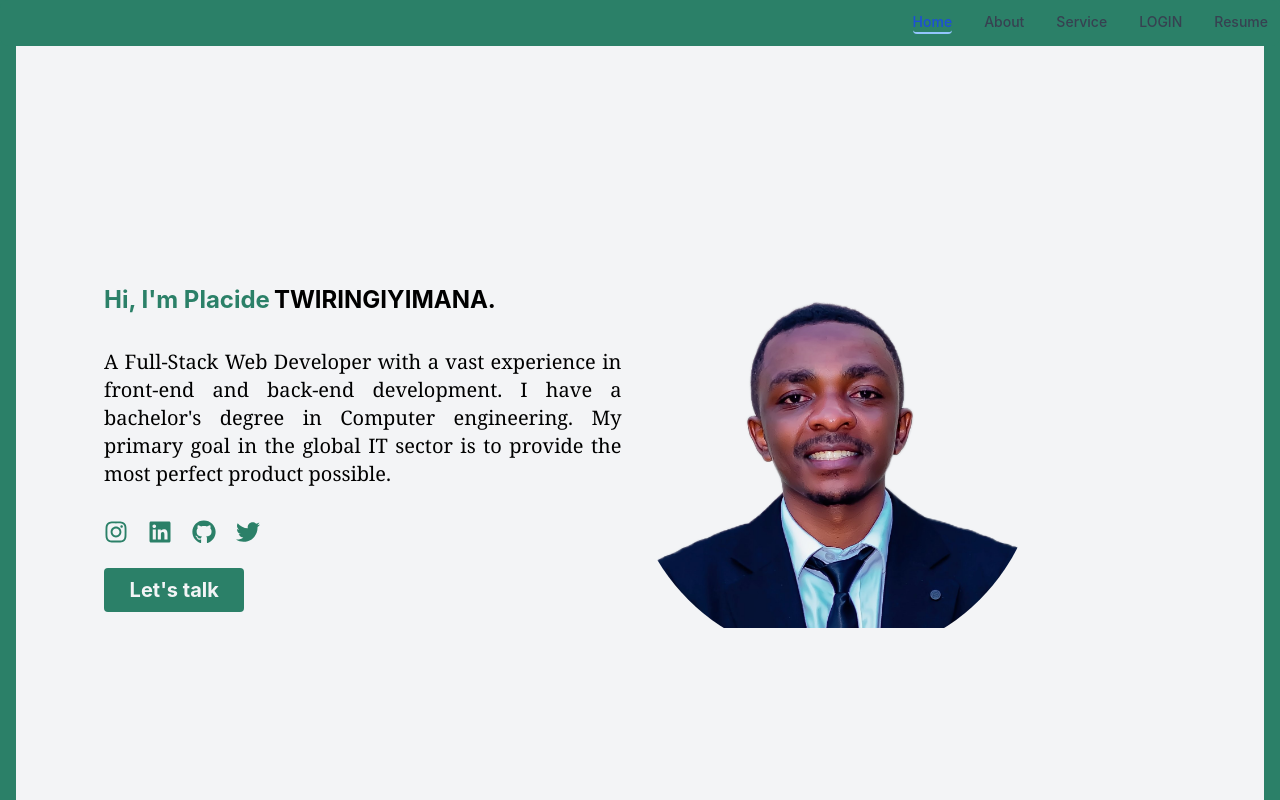
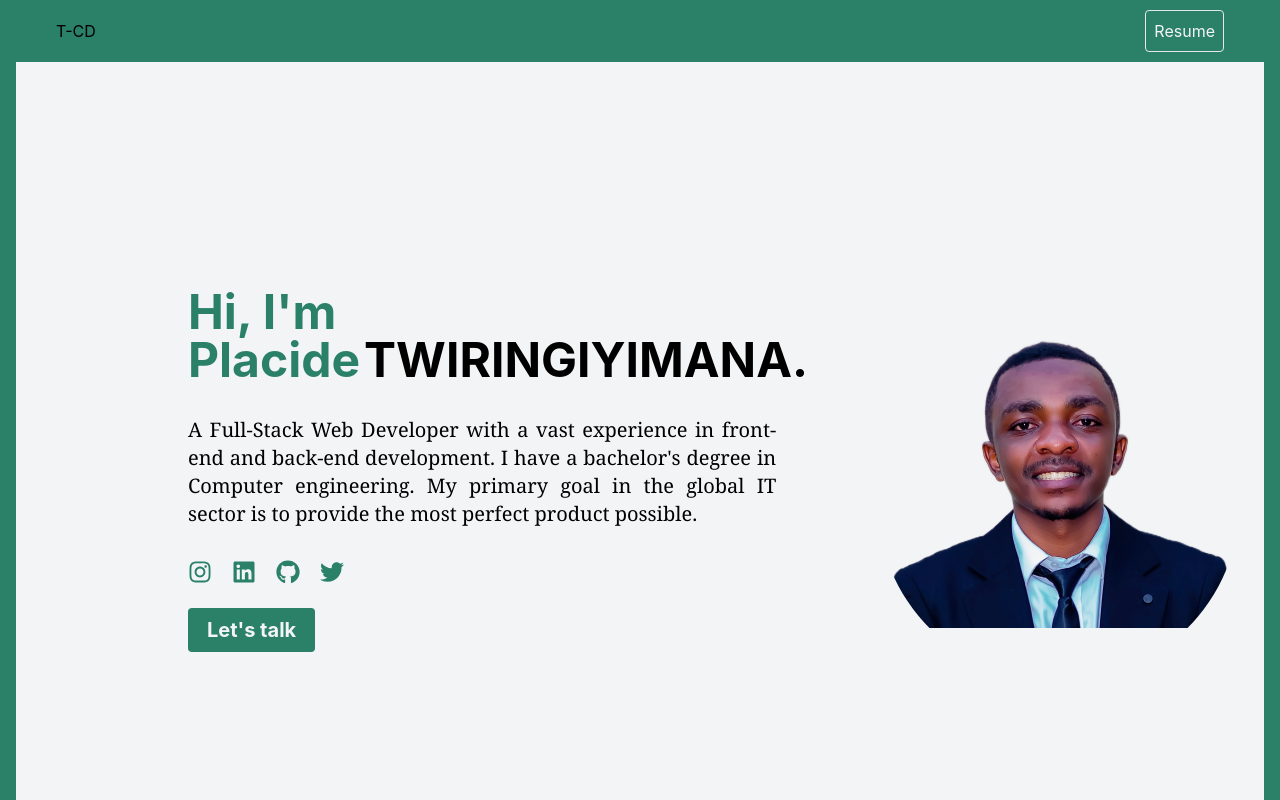
Before and after one commit to Placide123/my_brand, a React (Create React App) app in the folder my_brand/: page / in a window 1280 px wide. Shown: the top 800 px of the page. Built offline with nearby package versions, Linux system fonts and the light colour scheme.

Commit message:
reducing space of my pages and fixing responsiveness

```diff
--- a/my_brand/src/component/Footer.js
+++ b/my_brand/src/component/Footer.js
@@ -3,7 +3,7 @@ export default function Footer() {
 
   return (
   <>
-  <div className="flex  flex-col justify-center items-center  h-[30vh] p-2 font-serif text-justify">
+  <div className="flex  flex-col justify-center items-center  h-[10vh] md:h-[20vh] p-2 font-serif text-justify">
     <div>
       <h1 className="p-4 text-base ">Subscribe to my website to receive notifications of updates to my work.</h1>
       <form className="flex">
@@ -22,7 +22,7 @@ export default function Footer() {
           </button>
       </form>
     </div>
-      <h1 className="p-4">&copy; 2024</h1>
+      <h1 className="p-4 font-serif">&copy; Placide TWIRINGIYIMANA 2024</h1>
   </div>
   </>
   );
--- a/my_brand/src/component/Mywork.js
+++ b/my_brand/src/component/Mywork.js
@@ -3,10 +3,10 @@ export default function Mywork() {
 
     return (
         <>
-            <div className="flex flex-col justify-center  h-[230vh] md:h-[90vh]">
+            <div className="flex flex-col justify-center  h-[220vh]  md:h-[230vh] lg:h-[90vh]">
                 <h1 className="p-2 flex justify-center font-bold text-2xl md:p-10 text-primary">My Current Work</h1>
                 <div className="flex md:flex-row m-2 md:m-10 flex-col md:gap-x-2 gap-y-1">
-                    <div className=" text-justify xl:h-auto p-1 hover:bg-primary rounded">
+                    <div className=" text-justify xl:h-auto md:h-auto p-1 hover:bg-primary rounded">
                         <img
                             src="https://images.unsplash.com/photo-1548372290-8d01b6c8e78c?ixlib=rb-4.0.3&ixid=MnwxMjA3fDB8MHxwaG90by1wYWdlfHx8fGVufDB8fHx8&auto=format&fit=crop&w=1169&q=80"
                             alt="a person"
--- a/my_brand/src/component/Navigation.js
+++ b/my_brand/src/component/Navigation.js
@@ -4,49 +4,55 @@ import { FiMenu } from 'react-icons/fi'
 
 
 export default function Navigation() {
-  const [isOpen, setIsOpen] = useState(false);
+  // const [isOpen, setIsOpen] = useState(false);
 
-  const toggleMenu = () => {
-    setIsOpen(!isOpen);
-  };
+  // const toggleMenu = () => {
+  //   setIsOpen(!isOpen);
+  // };
 
   return (
 
-    <nav className="bg-primary border-gray-200 px-2 md:px-4 py-2.5 rounded dark:bg-gray-900">
-      <div className="container flex flex-wrap items-center justify-between mx-auto">
-        <h1 className="flex items-center">
-          TWC
-        </h1>
-        <button data-collapse-toggle="navbar-default" type="button" className="inline-flex items-center p-2 ml-3 text-sm text-gray-500 rounded-lg md:hidden hover:bg-gray-700 focus:outline-none focus:ring-2 focus:ring-gray-200 " aria-controls="navbar-default" aria-expanded="false" onClick={() => setIsOpen(!isOpen)}>
-          <span className="sr-only">Open main menu</span>
-          {/* <svg class="w-6 h-6" aria-hidden="true" fill="currentColor" viewBox="0 0 20 20" xmlns="http://www.w3.org/2000/svg"><path fill-rule="evenodd" d="M3 5a1 1 0 011-1h12a1 1 0 110 2H4a1 1 0 01-1-1zM3 10a1 1 0 011-1h12a1 1 0 110 2H4a1 1 0 01-1-1zM3 15a1 1 0 011-1h12a1 1 0 110 2H4a1 1 0 01-1-1z" clip-rule="evenodd"></path></svg> */}
-          <FiMenu  className="text-gray-200"/>
+    <nav className="bg-primary border-gray-200  md:px-4 py-2.5 ">
+      <div className="flex flex-row justify-between px-2 md:px-6">
+        <h1 className="flex items-center">T-CD</h1>
+        <a href="https://drive.google.com/file/d/1y9E-ta_P8aRJkg-lsLXzvskliXs5T01s/view?usp=sharing" target="_blank" rel="noopener noreferrer" className="rounded border border-gray-200 text-gray-100 p-2 hover:text-primary hover:bg-gray-200">Resume</a>
+      </div>
+    </nav>
 
-        </button>
-        <div className={`${isOpen ? '' : 'hidden'
-          } w-full block flex-grow lg:block  lg:w-auto md:block md:w-auto absolute top-8 left-0 right-0 md:top-0 `}
-          id="navbar-default">
-          <ul class="flex flex-col p-4 mt-4 border md:p-3 bg-primary bg-opacity-100 border-gray-100 rounded-lg bg-gray-50 md:flex-row md:space-x-8 md:mt-0 md:text-sm md:font-medium md:border-0 md:bg-white md:justify-end ">
-            <li>
-              <a href="#" className="block py-2 pl-3 pr-4 text-white border-b-2 border-blue-300 rounded md:bg-transparent md:text-blue-700 md:p-0" aria-current="page">Home</a>
-            </li>
-            <li>
-              <a href="#" className="block py-2 pl-3 pr-4 text-gray-700 rounded hover:bg-gray-100 md:hover:bg-transparent md:border-0 md:hover:text-blue-700 md:p-0 ">About</a>
-            </li>
-            <li>
-              <a href="#" className="block py-2 pl-3 pr-4 text-gray-700 rounded hover:bg-gray-100 md:hover:bg-transparent md:border-0 md:hover:text-blue-700 md:p-0 ">Service</a>
-            </li>
-            <li>
-            <NavLink to="/login" className="block py-2 pl-3 pr-4 text-gray-700 rounded hover:bg-gray-100 md:hover:bg-transparent md:border-0 md:hover:text-blue-700 md:p-0 "><span className=" font-sm">LOGIN</span></NavLink>
-              {/* <a href="#" className="block py-2 pl-3 pr-4 text-gray-700 rounded hover:bg-gray-100 md:hover:bg-transparent md:border-0 md:hover:text-blue-700 md:p-0  ">LOGIN</a> */}
-            </li>
-            <li>
-              <a href="#" className="block py-2 pl-3 pr-4 text-gray-700 rounded hover:bg-gray-100 md:hover:bg-transparent md:border-0 md:hover:text-blue-700 md:p-0 ">Resume</a>
-            </li>
-          </ul>
-        </div>
-        </div>
-    </nav>
 
   );
 }
+
+//  /* <div className="container flex flex-wrap items-center justify-between mx-auto">
+//         <h1 className="flex items-center">
+//           TWC
+//         </h1>
+//         <button data-collapse-toggle="navbar-default" type="button" className="inline-flex items-center p-2 ml-3 text-sm text-gray-500 rounded-lg md:hidden hover:bg-gray-700 focus:outline-none focus:ring-2 focus:ring-gray-200 " aria-controls="navbar-default" aria-expanded="false" onClick={() => setIsOpen(!isOpen)}>
+//           <span className="sr-only">Open main menu</span>
+//           {/* <svg class="w-6 h-6" aria-hidden="true" fill="currentColor" viewBox="0 0 20 20" xmlns="http://www.w3.org/2000/svg"><path fill-rule="evenodd" d="M3 5a1 1 0 011-1h12a1 1 0 110 2H4a1 1 0 01-1-1zM3 10a1 1 0 011-1h12a1 1 0 110 2H4a1 1 0 01-1-1zM3 15a1 1 0 011-1h12a1 1 0 110 2H4a1 1 0 01-1-1z" clip-rule="evenodd"></path></svg> */}
+//           <FiMenu  className="text-gray-200"/>
+
+//         </button>
+//         <div className={`${isOpen ? '' : 'hidden'
+//           } w-full block flex-grow lg:block  lg:w-auto md:block md:w-auto absolute top-8 left-0 right-0 md:top-0 `}
+//           id="navbar-default">
+//           <ul class="flex flex-col p-4 mt-4 border md:p-3 bg-primary bg-opacity-100 border-gray-100 rounded-lg bg-gray-50 md:flex-row md:space-x-8 md:mt-0 md:text-sm md:font-medium md:border-0 md:bg-white md:justify-end ">
+//             <li>
+//               <a href="#" className="block py-2 pl-3 pr-4 text-white border-b-2 border-blue-300 rounded md:bg-transparent md:text-blue-700 md:p-0" aria-current="page">Home</a>
+//             </li>
+//             <li>
+//               <a href="#" className="block py-2 pl-3 pr-4 text-gray-700 rounded hover:bg-gray-100 md:hover:bg-transparent md:border-0 md:hover:text-blue-700 md:p-0 ">About</a>
+//             </li>
+//             <li>
+//               <a href="#" className="block py-2 pl-3 pr-4 text-gray-700 rounded hover:bg-gray-100 md:hover:bg-transparent md:border-0 md:hover:text-blue-700 md:p-0 ">Service</a>
+//             </li>
+//             <li>
+//             <NavLink to="/login" className="block py-2 pl-3 pr-4 text-gray-700 rounded hover:bg-gray-100 md:hover:bg-transparent md:border-0 md:hover:text-blue-700 md:p-0 "><span className=" font-sm">LOGIN</span></NavLink>
+//               {/* <a href="#" className="block py-2 pl-3 pr-4 text-gray-700 rounded hover:bg-gray-100 md:hover:bg-transparent md:border-0 md:hover:text-blue-700 md:p-0  ">LOGIN</a> */}
+//             </li>
+//             <li>
+//               <a href="#" className="block py-2 pl-3 pr-4 text-gray-700 rounded hover:bg-gray-100 md:hover:bg-transparent md:border-0 md:hover:text-blue-700 md:p-0 ">Resume</a>
+//             </li>
+//           </ul>
+//         </div>
+//        </div>*/
--- a/my_brand/src/pages/Aboutus.js
+++ b/my_brand/src/pages/Aboutus.js
@@ -8,7 +8,7 @@ export default function AboutUs() {
         <div className="md:w-[20%] flex justify-center items-center mt-5">
           <img src={Placide} alt="bio" className="w-36 h-36 rounded-full" />
         </div>
-        <div className="md:w-[70%] md:p-32 p-4">
+        <div className="md:w-[80%] md:p-32 p-4">
           <h2 className="flex justify-center text-bold text-3xl mb-5 ">About Me</h2>
           <p className="text-base font-normal text-justify md:text-lg font-serif">
             I am a Software Engineer with a love of collaborating with great
@@ -20,7 +20,8 @@ export default function AboutUs() {
             developers to become the best software engineers. I worked on the
             Andela Rwanda internal product, My responsibility in my team was
             front-end development, back-end development, testing coverage,
-            resolving conflict, and code reviews and deployment.
+            resolving conflict, and code reviews and deployment. I also joined <span className="font-bold text-primary ml-1">VisionFund Rwanda </span>as an
+            <span className="font-bold text-primary ml-1">IT Support</span>, where I gained experience in Oracle database management using SQL and learned how to generate reports with data stored in the database.
             <p className="mt-5 text-base text-primary font-bold">
               My skills include:- ReactJs - Tailwind - Typescript - NodeJs - GraphQL - HTML5 & CSS3
               Socket.io - Apollo Server - Figma & UI/UX Design - MongoDB -
--- a/my_brand/src/pages/Homepage.js
+++ b/my_brand/src/pages/Homepage.js
@@ -4,24 +4,24 @@ import { FaLinkedin } from 'react-icons/fa';
 
 export default function Homepage() {
   return (
-    <div className="flex flex-col-reverse m-2 md:flex-row md:m-6 lg:m-8 xl:m-9 h-[90vh] lg:w-[90%]  xl:w-[90%]">
-      <div className="flex flex-col justify-center items-center md:items-start md:w-1/2 xl:w-3/5 hover:animate-pulse">
-        <h1 className="text-xl md:text-2xl xl:text-5xl font-bold md:ml-12 xl:ml-48 md:mb-4 ml-0 p-2">
+    <div className="flex flex-col-reverse m-2 md:flex-row md:m-6 lg:m-8 xl:m-9 h-[90vh] lg:w-full">
+      <div className="flex flex-col justify-center items-center md:ml-12 xl:ml-32 md:items-start md:w-1/2 xl:w-3/5 hover:animate-pulse">
+        <h1 className="text-xl md:text-2xl xl:text-5xl font-bold  md:mb-4 ml-0 p-2">
          <span className="text-primary mr-1"> Hi, I'm Placide</span>
            TWIRINGIYIMANA.
         </h1>
-        <p className=" flex md:ml-12 xl:ml-48 text-base lg:text-xl font-serif md:mb-4 p-2 w-[95%] justify-center items-center text-justify ">
+        <p className=" flex  text-base lg:text-xl font-serif md:mb-4 p-2 w-[95%] justify-center items-center text-justify ">
           A Full-Stack Web Developer with a vast experience in front-end and
           back-end development. I have a bachelor's degree in Computer
           engineering. My primary goal in the global IT sector is to provide the most perfect product possible.
         </p>
-        <div className="flex md:ml-12 xl:ml-48 gap-5 mb-2 md:mb-4 p-2">
+        <div className="flex   gap-5 mb-2 md:mb-4 p-2">
           <a href="https://www.instagram.com/yourusername/" target="_blank" rel="noopener noreferrer" className="text-primary  text-2xl"><FaInstagram/></a>
           <a href="https://www.linkedin.com/in/yourusername/" target="_blank" rel="noopener noreferrer" className=" text-primary  text-2xl"><FaLinkedin/></a>
           <a href="https://github.com/yourusername" target="_blank" rel="noopener noreferrer" className="text-primary text-2xl"><FaGithub/></a>
           <a href="https://github.com/yourusername" target="_blank" rel="noopener noreferrer" className="text-primary text-2xl"><FaTwitter/></a>
         </div>
-        <button className=" md:ml-14 xl:ml-48 p-2 md:p-2 bg-primary font-bold rounded md:w-[45%] lg:w-1/4 xl:w-1/5 text-gray-100 text-xl w-full flex justify-center">Let's talk</button>
+        <button className=" p-2 md:ml-2 md:p-2 bg-primary font-bold rounded md:w-[45%] lg:w-1/4 xl:w-1/5 text-gray-100 text-xl w-full flex justify-center">Let's talk</button>
       </div>
       <div className="flex justify-center items-center md:justify-center md:items-center lg:w-2/5 xl:w-10/12  ">
         <img src={Placide} alt="bio" className=" flex justify-center items-center xl:items-end object-contain w-10/12 lg:w-11/12 xl:w-9/12 h-[50vh] rounded-full md:object-contain md:h-[60%] border-primary border-4 border-none" />
--- a/my_brand/tailwind.config.js
+++ b/my_brand/tailwind.config.js
@@ -6,10 +6,10 @@ module.exports = {
   theme: {
     extend: {
       screens: {
-        'sm': '375px',
-        'md': '768px',
-        'lg': '976px',
-        'xl': '1440px',
+        'sm': '640px',
+        'md': '769px',
+        'lg': '1024px',
+        'xl': '1280px',
       },
     },
     colors:{
```
Also changed, not shown: my_brand/src/pages/Message.js (+4 -4 lines), 1 other file (tests, documents, lock files or other folders).
